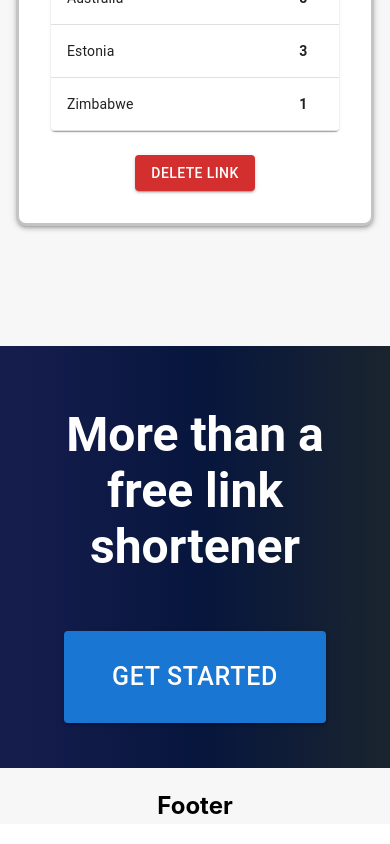
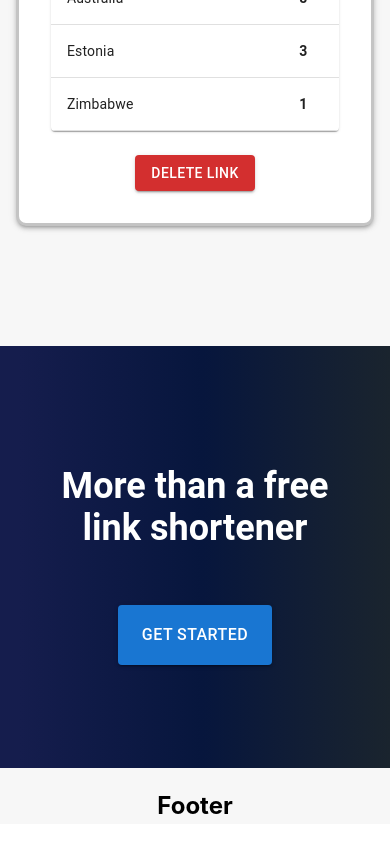
Before and after one commit to 3umaGH/URLShortener, a React (Vite) app in the folder client/: page / in a window 390 px wide. Shown: the part 1667-2511 px from the top of the page. Built offline with nearby package versions, Linux system fonts and the light colour scheme; the HTML template or start-up script is replaced by a standard one.

Commit message:
feat: better responsivness

```diff
--- a/client/src/components/PromoSection.tsx
+++ b/client/src/components/PromoSection.tsx
@@ -8,10 +8,19 @@ export const PromoSection = () => {
       sx={{ display: "flex", alignItems: "center", justifyContent: "center" }}
     >
       <Box>
-        <Typography variant="h3" sx={{ padding: 2 }}>
+        <Typography
+          variant="h3"
+          sx={{ padding: 2, fontSize: { xs: 36, md: 48 } }}
+        >
           <b>More than a free link shortener</b>
         </Typography>
-        <Button variant="contained" size="large" sx={{py:3, px:6, fontSize:25, mt:5}}>Get Started</Button>
+        <Button
+          variant="contained"
+          size="large"
+          sx={{ py:{xs: 2, md:4}, px:{xs: 3, md:6}, fontSize: { xs: 16, sm: 20, md: 26 }, mt: 5 }}
+        >
+          Get Started
+        </Button>
       </Box>
     </Container>
   );
```
